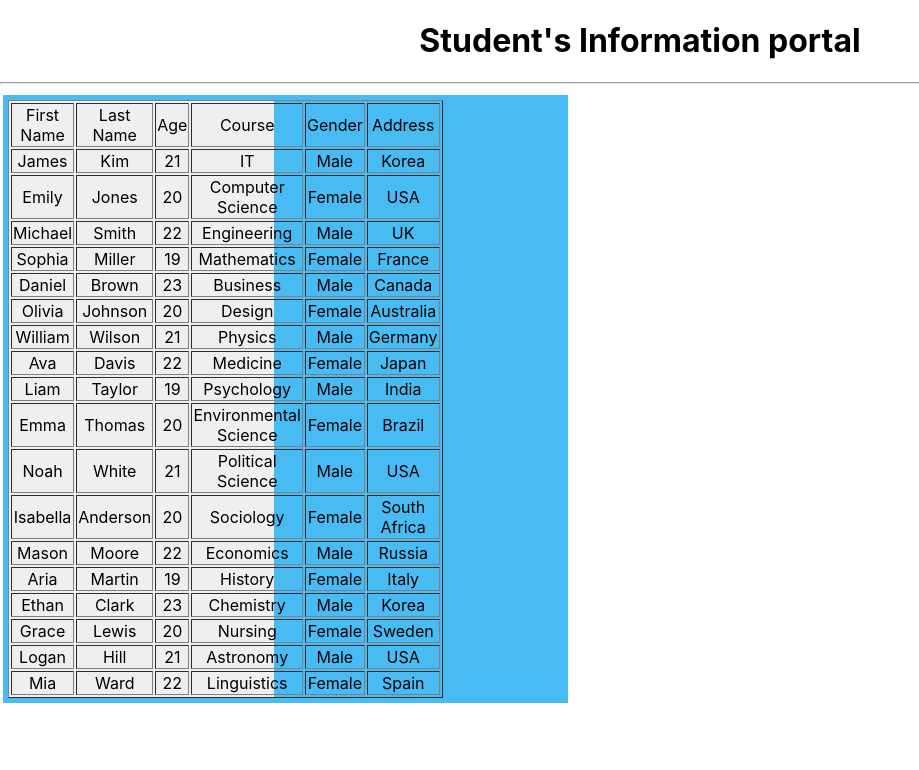
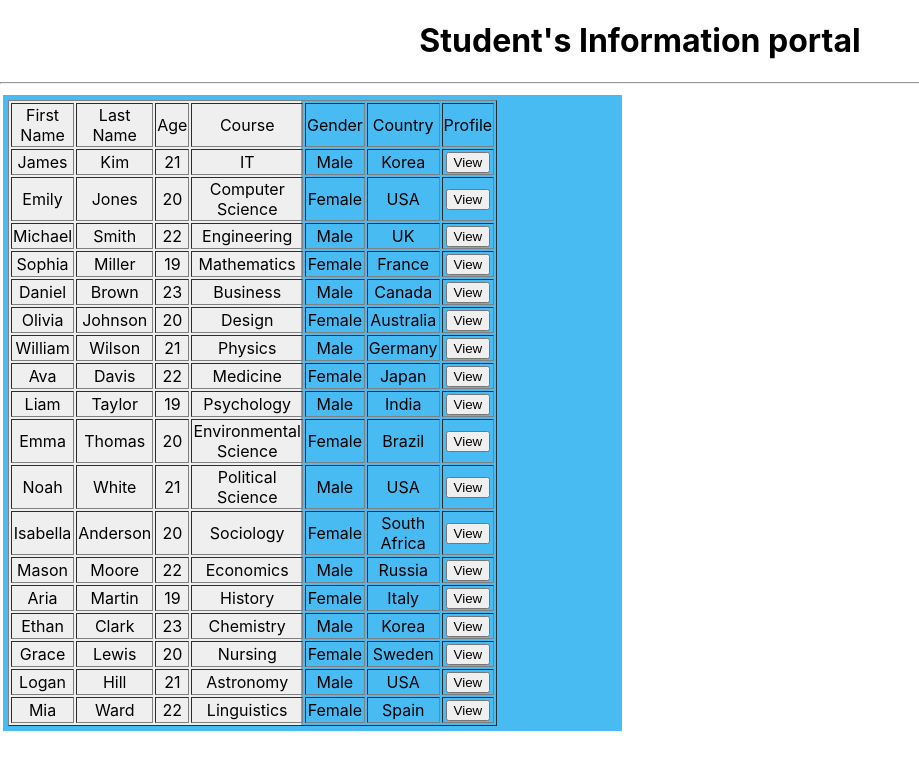
Before and after one commit to Kasunchira/IT3133-Assignment03, a React (Create React App) app in the folder studentapp/: page / in a window 1280 px wide. Shown: the top 770 px of the page, without its empty margins (0-919 px from the left). Built offline with nearby package versions, Linux system fonts and the light colour scheme.

Commit message:
view button added

```diff
--- a/studentapp/src/components/StudentTable.js
+++ b/studentapp/src/components/StudentTable.js
@@ -12,7 +12,8 @@
                             <td>Age</td>
                             <td>Course</td>
                             <td>Gender</td>
-                        <td>Address</td>
+                            <td>Country</td>
+                            <td>Profile</td>
                         </tr>
                     </thead>
                     <tbody>
@@ -25,6 +26,7 @@
                                 <td>{student.course}</td>
                                 <td>{student.gender}</td>
                                 <td>{student.address.country}</td>
+                                <td><button>View</button></td>
                              </tr>
                             )
                         }
```
Lines whose indentation alone changed are shown as unchanged.
